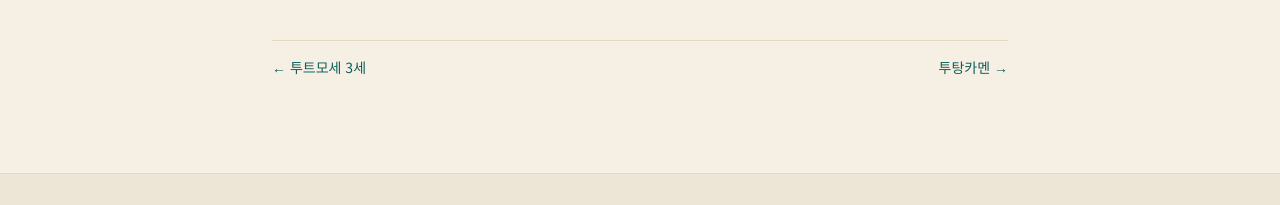
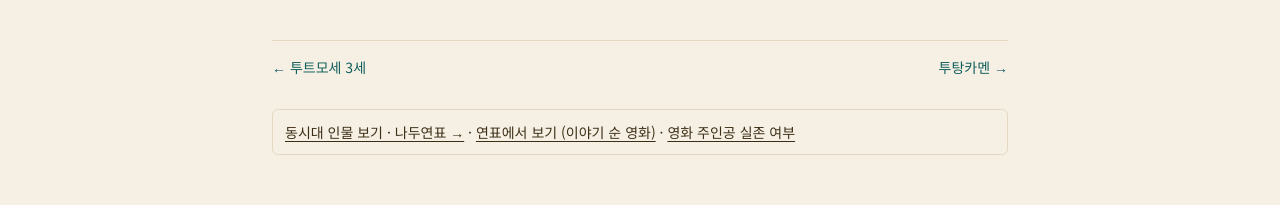
Before and after one commit to eomjinseong-art/egypt-stories, a Next.js app: page /rulers/akhenaten in a window 1280 px wide. Shown: the part 1002-1207 px from the top of the page. Built offline with nearby package versions, Linux system fonts and the light colour scheme; no server answers.

Commit message:
나두연표 허브 링크: 동시대 인물·연표에서 보기·주인공 실존 여부 (#11)

```diff
--- a/app/movies/page.tsx
+++ b/app/movies/page.tsx
@@ -6,6 +6,7 @@
 import { movies } from "@/data/movies";
 import { OTHER_FILMS } from "@/lib/site";
 import { breadcrumbLd, itemListLd, jsonLd, pageMetadata } from "@/lib/seo";
+import { NadooHubFilmsLink } from "@/components/NadooHubLink";
 
 export const metadata = pageMetadata({
   title: "관련 영화",
@@ -41,6 +42,7 @@
         ))}
       </ul>
       <SisterCrossLinks title="다른 사이트의 영화" en="Films on sister sites" links={OTHER_FILMS} />
+      <NadooHubFilmsLink />
     </div>
   );
 }
--- a/app/rulers/[slug]/page.tsx
+++ b/app/rulers/[slug]/page.tsx
@@ -12,6 +12,7 @@
 import { SourceList } from "@/components/SourceList";
 import { rulerBySlug, rulers } from "@/data/rulers";
 import { articleLd, breadcrumbLd, jsonLd, pageMetadata } from "@/lib/seo";
+import { NadooHubPersonLink } from "@/components/NadooHubLink";
 
 export function generateStaticParams() {
   return rulers.map((ruler) => ({ slug: ruler.slug }));
@@ -97,6 +98,7 @@
         prev={prev ? { href: `/rulers/${prev.slug}`, label: prev.nameKo } : undefined}
         next={next ? { href: `/rulers/${next.slug}`, label: next.nameKo } : undefined}
       />
+      <NadooHubPersonLink base="https://egypt-stories.vercel.app/rulers/" slug={ruler.slug!} />
     </article>
   );
 }
--- /dev/null
+++ b/components/NadooHubLink.tsx
@@ -0,0 +1,41 @@
+/** 나두연표 허브로 가는 링크. 이야기 순 영화, 주인공 실존 여부, 동시대 인물. */
+const HUB = "https://nadoo-timeline.vercel.app";
+const YEARS: Record<string, Record<string, number>> = {"https://egypt-stories.vercel.app/rulers/": {"narmer": -3100, "djoser": -2660, "khufu": -2578, "senusret-iii": -1858, "hatshepsut": -1468, "thutmose-iii": -1452, "akhenaten": -1344, "tutankhamun": -1328, "ramesses-ii": -1246, "ramesses-iii": -1170, "taharqa": -677, "cleopatra-vii": -40}};
+
+export function NadooHubPersonLink({ base, slug }: { base: string; slug: string }) {
+  const year = YEARS[base]?.[slug];
+  const contemporaries = year ? `${HUB}/contemporaries?year=${year}` : `${HUB}/contemporaries`;
+  return (
+    <aside aria-label="나두연표에서 보기" className="mt-8 rounded-md border border-line p-3 text-sm">
+      <a href={contemporaries} target="_blank" rel="noopener noreferrer" className="underline underline-offset-4">
+        동시대 인물 보기 · 나두연표 →
+      </a>
+      {" · "}
+      <a href={`${HUB}/films`} target="_blank" rel="noopener noreferrer" className="underline underline-offset-4">
+        연표에서 보기 (이야기 순 영화)
+      </a>
+      {" · "}
+      <a href={`${HUB}/protagonists`} target="_blank" rel="noopener noreferrer" className="underline underline-offset-4">
+        영화 주인공 실존 여부
+      </a>
+    </aside>
+  );
+}
+
+export function NadooHubFilmsLink() {
+  return (
+    <aside aria-label="나두연표 영화 허브" className="mt-8 rounded-md border border-line p-3 text-sm">
+      <a href={`${HUB}/films`} target="_blank" rel="noopener noreferrer" className="underline underline-offset-4">
+        모든 역사 영화를 이야기 속 해 순서로 보기 · 나두연표 →
+      </a>
+      {" · "}
+      <a href={`${HUB}/protagonists`} target="_blank" rel="noopener noreferrer" className="underline underline-offset-4">
+        주인공은 실존 인물일까
+      </a>
+      {" · "}
+      <a href={`${HUB}/contemporaries`} target="_blank" rel="noopener noreferrer" className="underline underline-offset-4">
+        동시대 인물
+      </a>
+    </aside>
+  );
+}
```
